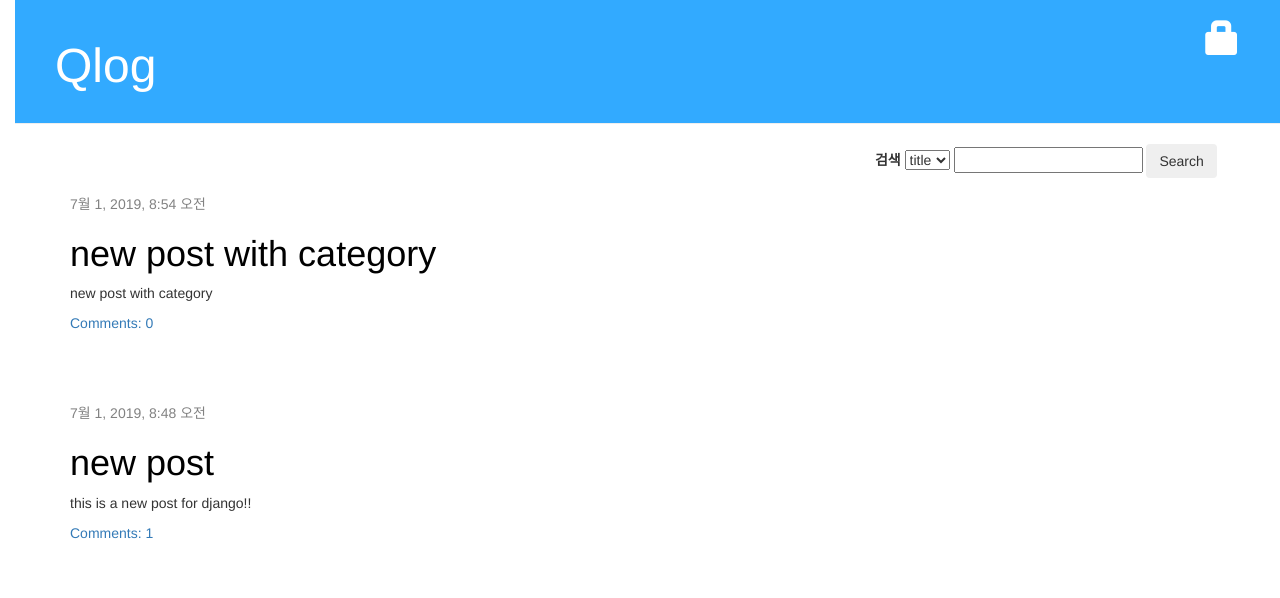
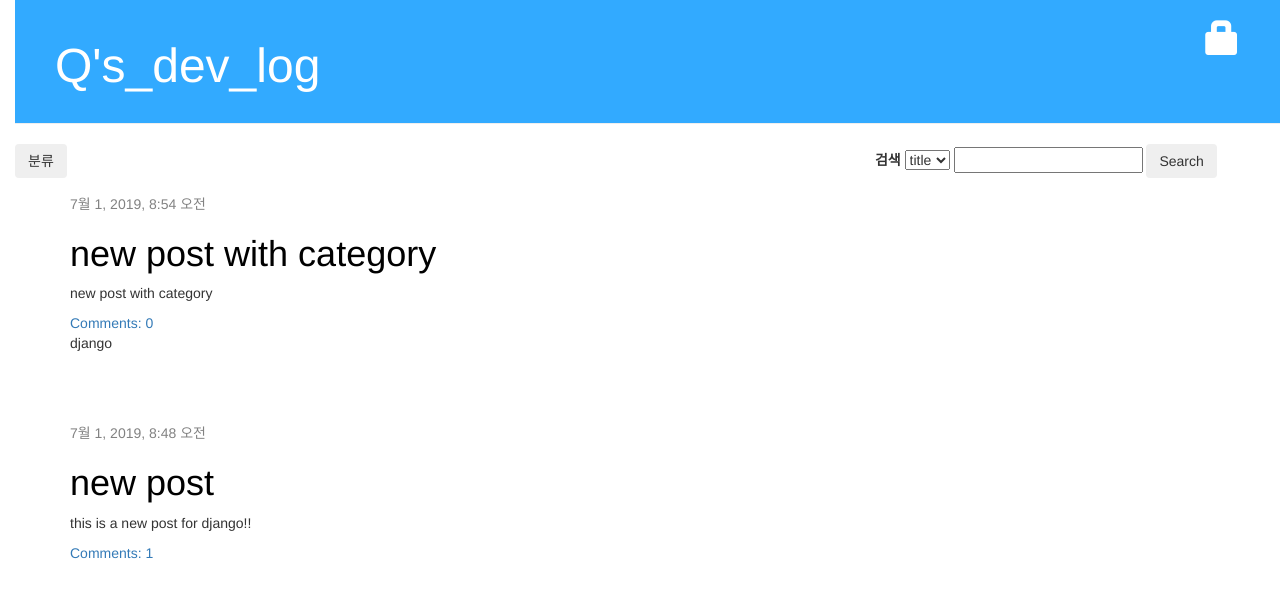
Before and after one commit to HyunQQ/Q-django, a Django app: page / in a window 1280 px wide. Shown: the top 598 px of the page. Run offline with Django 3.2, Linux system fonts and the light colour scheme; data comes from the database, SQL or seed files in the repository; both versions use the stored data as it was after the commit; parts of the project's set-up code (start-up, migrations or seed data) failed here and were passed over; some libraries are stand-ins or nearby versions.

Commit message:
blog 분류를 위한 category 추가

```diff
--- a/blog/forms.py
+++ b/blog/forms.py
@@ -6,7 +6,7 @@ class PostForm(forms.ModelForm):
     class Meta:
         model = Post
         # fields = '__all__' 모든 필드 사용시
-        fields =('title','text')
+        fields =('title','text','category')
 
 
 class LoginForm(forms.ModelForm):
--- a/blog/models.py
+++ b/blog/models.py
@@ -8,6 +8,7 @@ class Post(models.Model):
     # author = models.ForeignKey(settings.AUTH_USER_MODEL)
     title = models.CharField(max_length=200)
     text = models.TextField()
+    category = models.CharField(max_length=200)
     created_date = models.DateTimeField(default = timezone.now)
     published_date = models.DateTimeField(blank = True, null=True)
 
--- a/blog/templates/blog/base.html
+++ b/blog/templates/blog/base.html
@@ -18,12 +18,15 @@
                 {% else %}
                 <a href="{% url 'login' %}" class="top-menu"><span class="glyphicon glyphicon-lock"></span></a>
                 {% endif %}
-                <h1><a href="http://127.0.0.1:8000/">Qlog</a></h1>
+                <h1><a href="http://127.0.0.1:8000/">Q's_dev_log</a></h1>
 
             </div>
 
 
             <div class ="search-box">
+
+                <button class='btn'>분류</button>
+
                 <form class="search-box-form" action="{% url 'post_list' %}" method="get">
                     <!-- <div class='search-box'></div> -->
                     <label> 검색 </label>
--- a/blog/templates/blog/post_list.html
+++ b/blog/templates/blog/post_list.html
@@ -11,6 +11,7 @@
             <h1><a href="{% url 'post_detail' pk=post.pk %}">{{ post.title }}</a></h1>
             <p>{{post.text|linebreaks}}</p>
             <a href="{% url 'post_detail' pk=post.pk %}">Comments: {{ post.approved_comment.count }}</a>
+            <p>{{post.category}}</p>
         </div>
 
     {% endfor%}
```
Also changed, not shown: blog/migrations/0001_initial.py, blog/migrations/0002_commnet.py (deleted), blog/migrations/0003_auto_20190513_0829.py (deleted), db.sqlite3.
